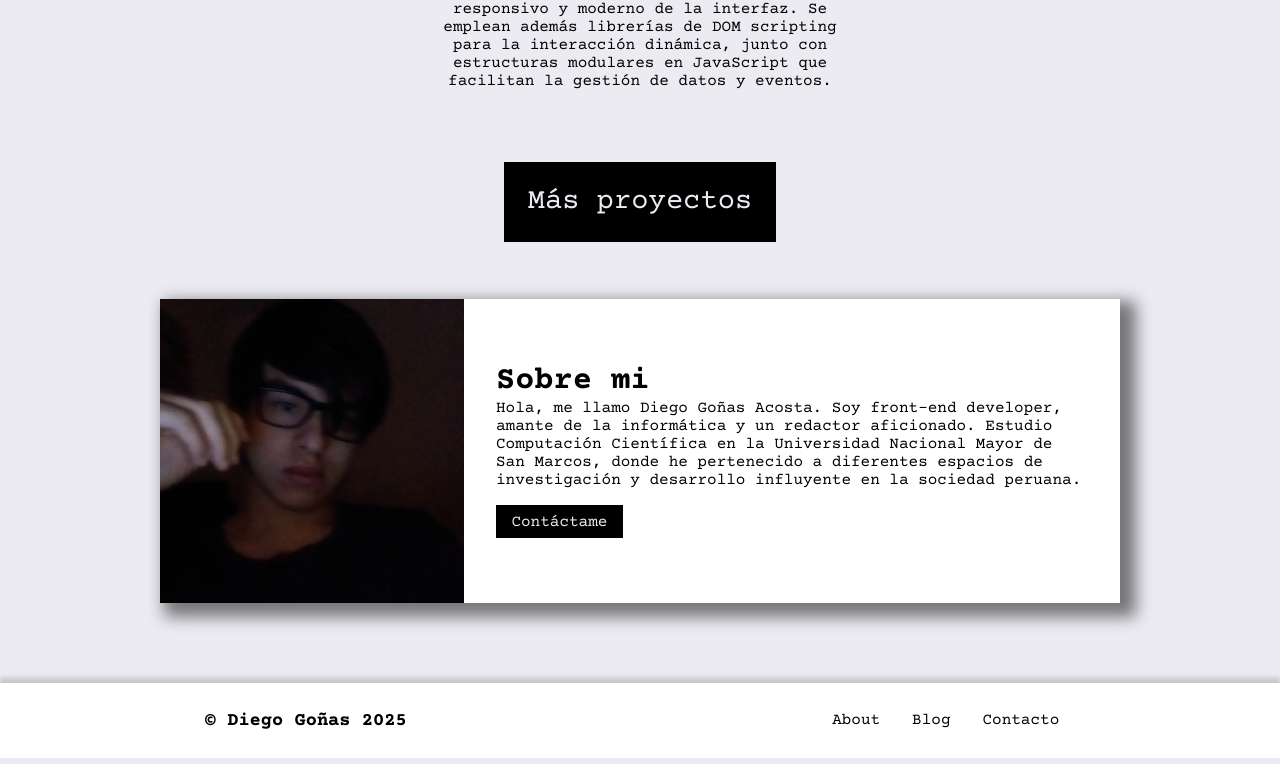
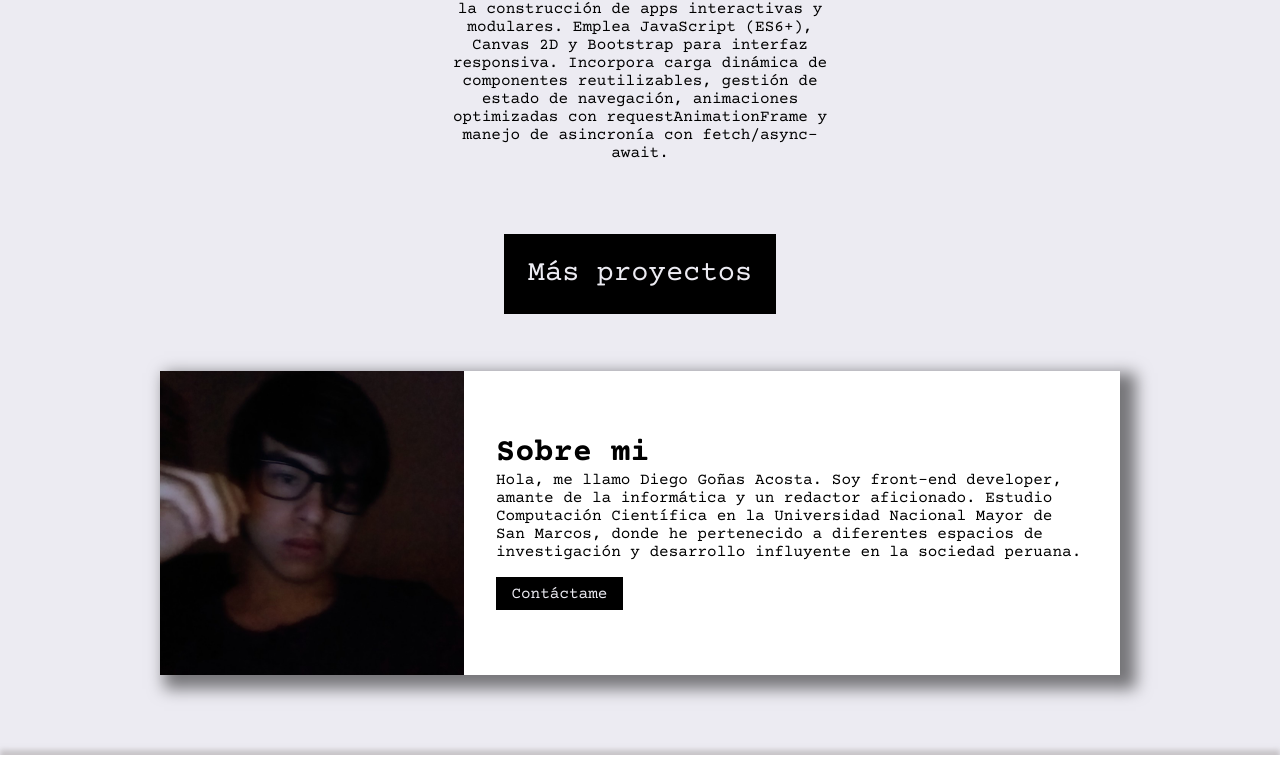
Before and after one commit to DrDigett/portafolio, a plain HTML site: page index.html in a window 1280 px wide. Shown: the part 1203-1967 px from the top of the page. Drawn offline with nearby package versions, Linux system fonts and the light colour scheme.

Commit message:
cambio de descripccion

```diff
--- a/index.html
+++ b/index.html
@@ -56,9 +56,7 @@
                     <a target="_blank"  href="https://drdigett.github.io/CompuLab/index.html">
                     <img src="src/images/proyect-2.png" alt="">
                     </a>
-                    <p>
-                        CompuLab+ está desarrollado con el framework Bootstrap para el diseño responsivo y moderno de la interfaz. Se emplean además librerías de DOM scripting para la interacción dinámica, junto con estructuras modulares en JavaScript que facilitan la gestión de datos y eventos.
-                    </p>
+                    <p>Proyecto web de simuladores y visualizaciones científicas, centrado en la construcción de apps interactivas y modulares. Emplea JavaScript (ES6+), Canvas 2D y Bootstrap para interfaz responsiva. Incorpora carga dinámica de componentes reutilizables, gestión de estado de navegación, animaciones optimizadas con requestAnimationFrame y manejo de asincronía con fetch/async-await.</p>
                 </article>
                 <article>
                     <h2>MortyTK</h2>
```
Also changed, not shown: proyectos.html (+1 -1 lines).
